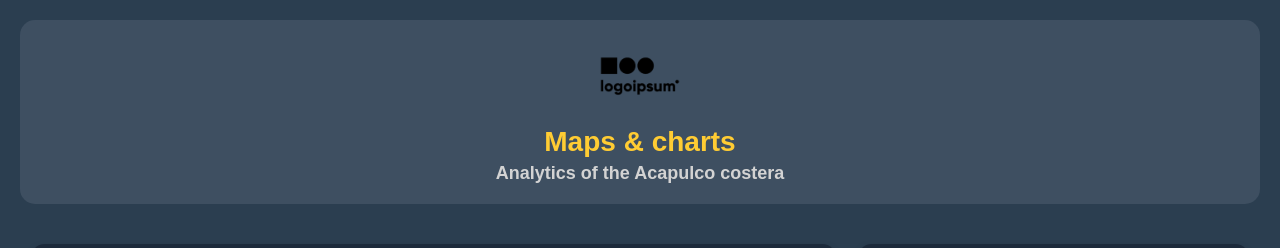
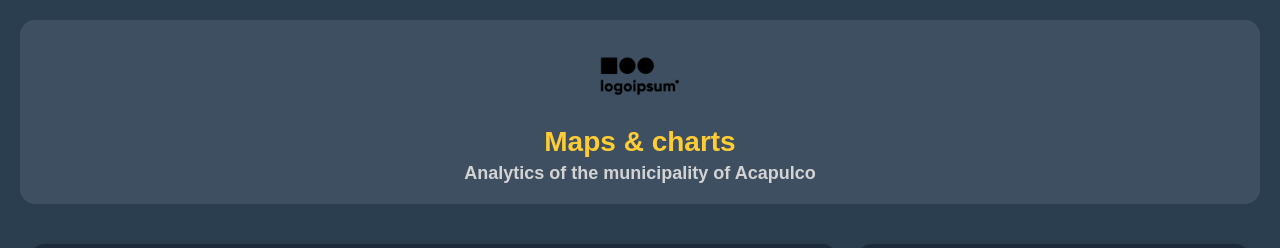
Before and after one commit to VladimirJG117/Maps_-_charts, a plain HTML site: page index.html in a window 1280 px wide. Shown: the top 248 px of the page. Drawn offline with nearby package versions, Linux system fonts and the light colour scheme; grey boxes are pictures that could not be loaded.

Commit message:
change_05/09/2024__22:00hrs

```diff
--- a/index.html
+++ b/index.html
@@ -20,7 +20,7 @@
         </div>
         <div class="header-title">
             <h1>Maps & charts</h1>
-            <h2>Analytics of the Acapulco costera</h2>
+            <h2>Analytics of the municipality of Acapulco</h2>
         </div>
     </div>
 
```
